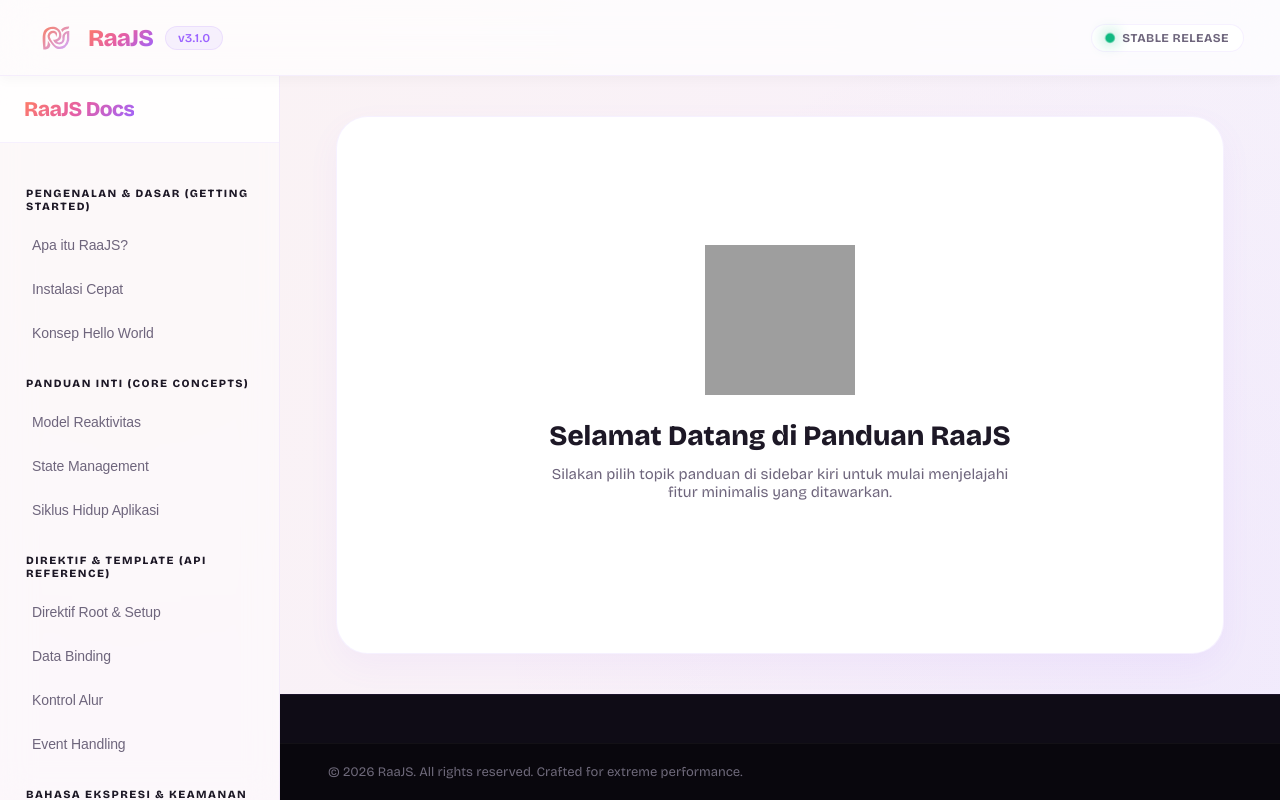
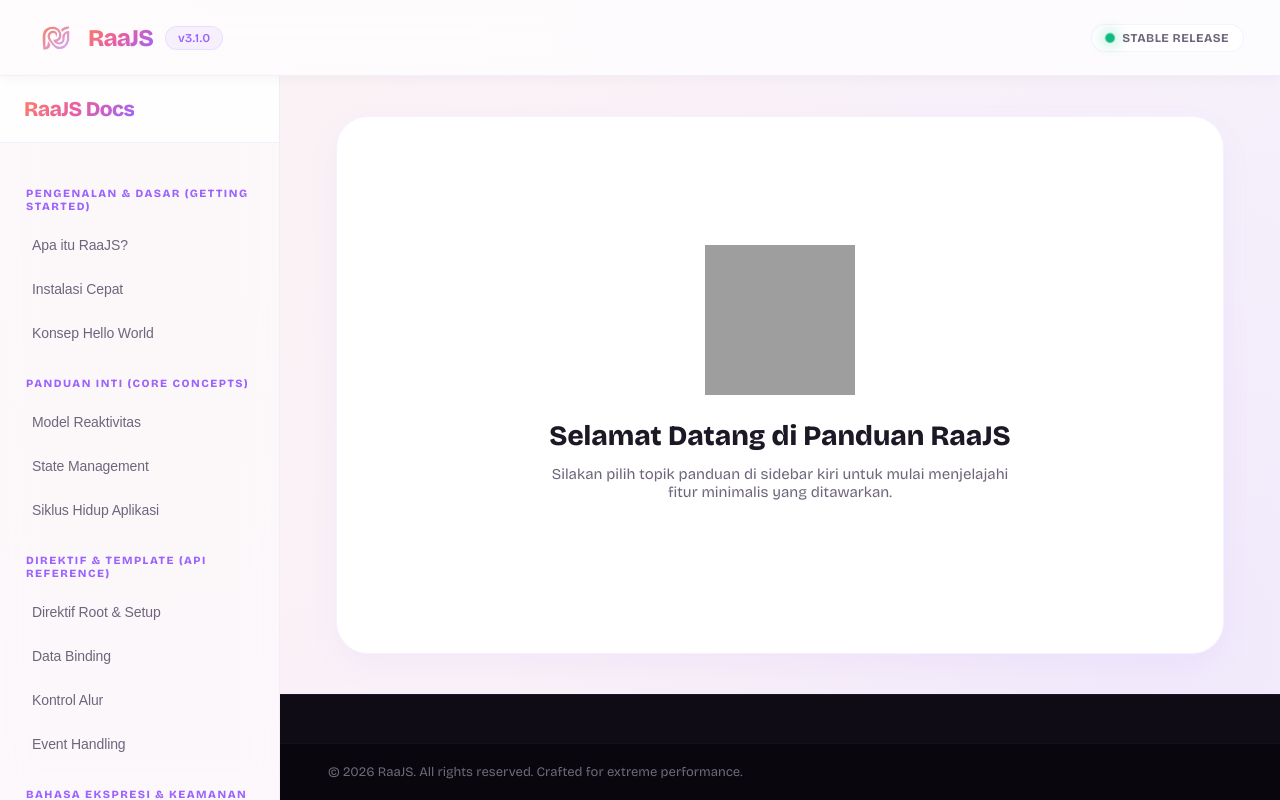
Before and after one commit to dazep01/raajs, a website: page data/doc-ind/index.html in a window 1280 px wide. Drawn offline with nearby package versions, Linux system fonts and the light colour scheme; grey boxes are pictures that could not be loaded; a small style sheet from the web is missing.

Commit message:
Update index.html

```diff
--- a/data/doc-ind/index.html
+++ b/data/doc-ind/index.html
@@ -351,7 +351,7 @@
             font-size: 11px;
             font-weight: 800;
             letter-spacing: 1.5px;
-            color: var(--b);
+            color: var(--brand-purple);
             text-transform: uppercase;
             margin: 24px 0 12px 10px;
             user-select: none;
```
